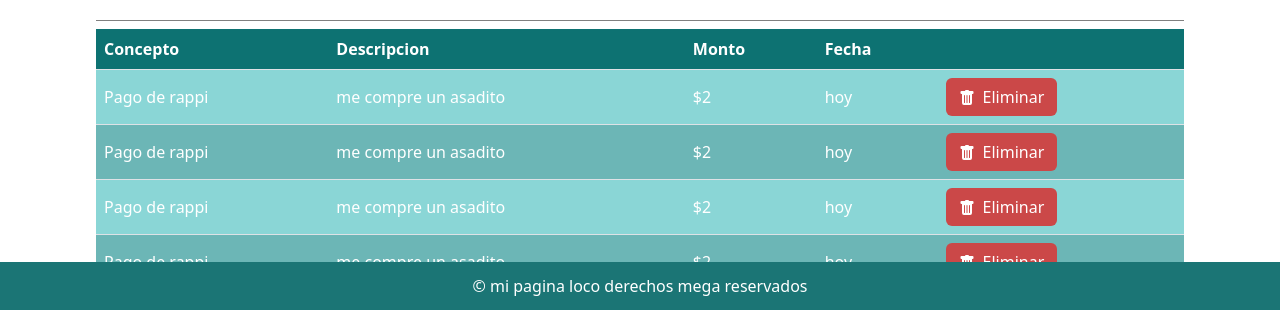
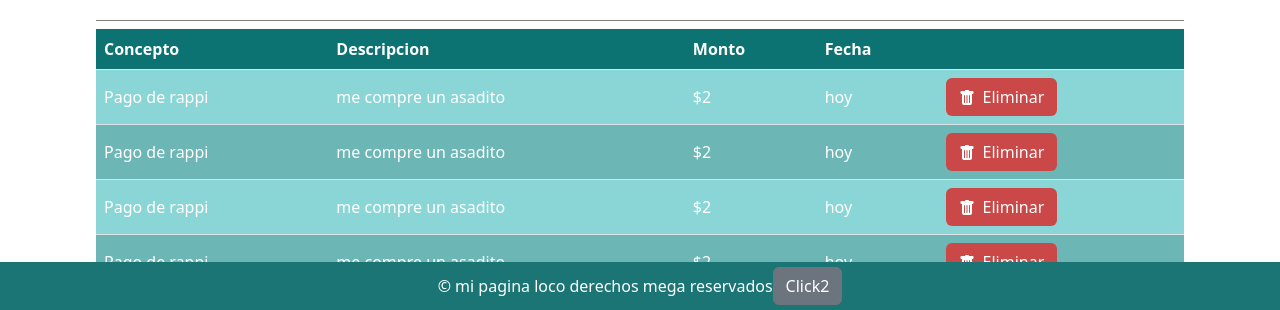
Before and after one commit to MateoMax-hub/miTransacciones, a plain HTML site: page index.html in a window 1280 px wide. Shown: the part 490-800 px from the top of the page. Drawn offline with nearby package versions, Linux system fonts and the light colour scheme.

Commit message:
nuevo boton en el footer

```diff
--- a/index.html
+++ b/index.html
@@ -466,6 +466,7 @@
     <footer>
       <div class="footerContainer d-flex justify-content-center align-items-center text-white">
         © mi pagina loco derechos mega reservados
+        <button type="button" class="btn btn-secondary" data-bs-toggle="popover" data-bs-content="mensaje para mi popover" data-bs-title="titulo">Click2</button>
       </div>
     </footer>
 
```
